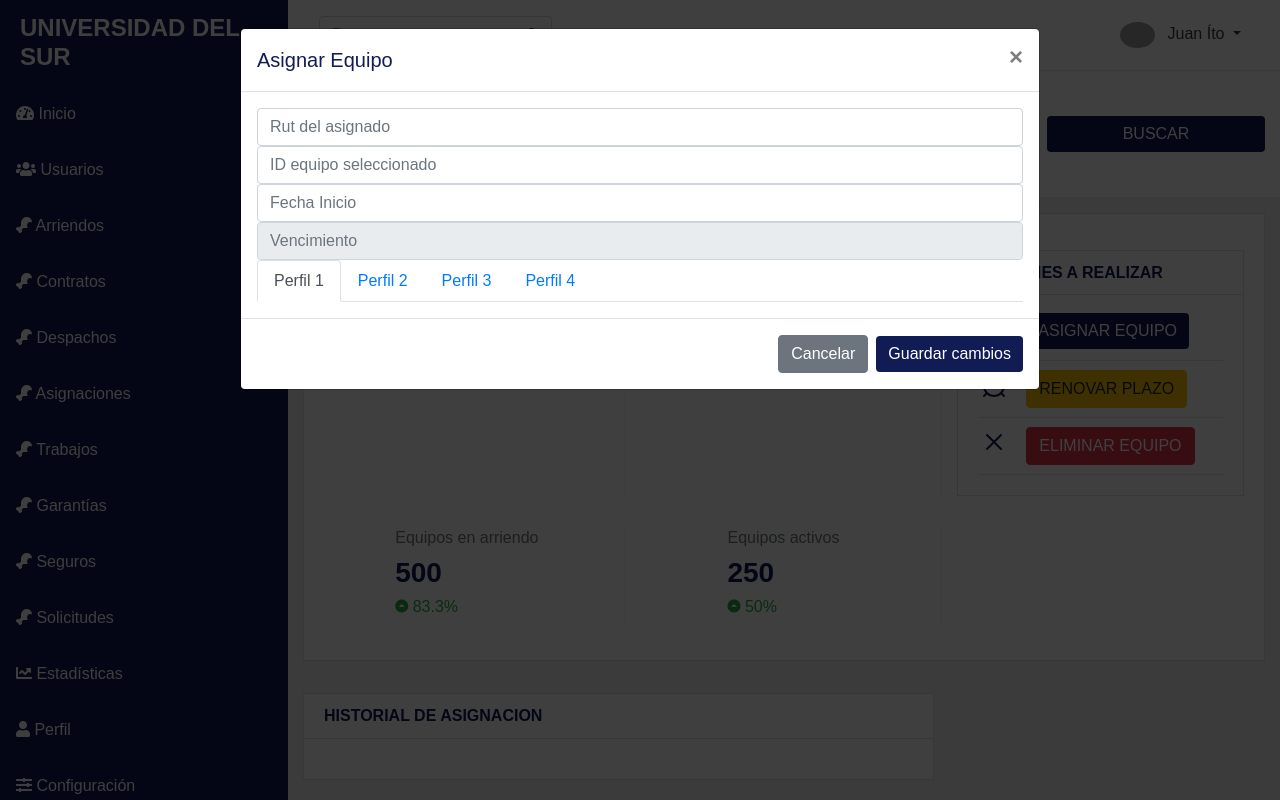
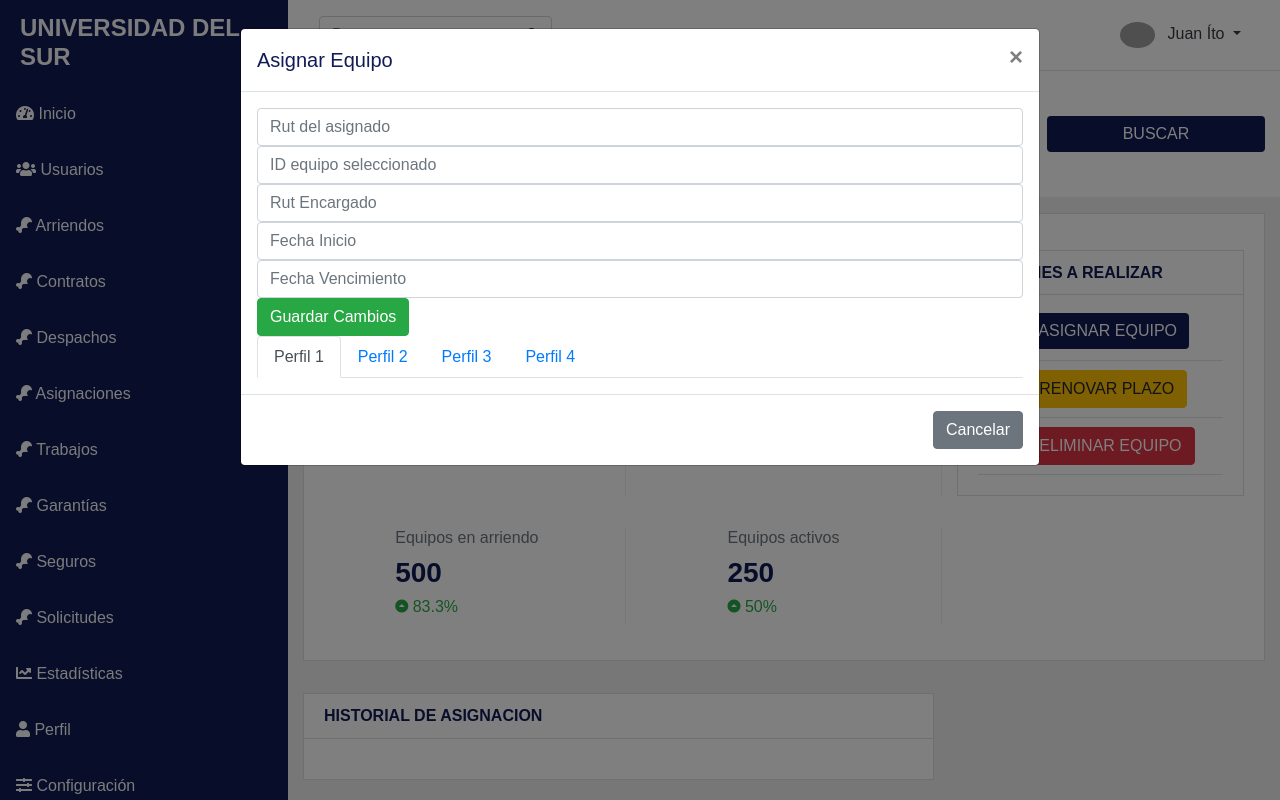
Before and after one commit to Oskhar-ogg/ISW2021A, a PHP site: page /asignaciones/asignaciones.php in a window 1280 px wide, after a click on "ASIGNAR EQUIPO". Run offline with PHP 8.4, Linux system fonts and the light colour scheme; data that the repository does not hold is empty; some libraries are stand-ins or nearby versions; some web fonts are replaced; grey boxes are pictures that could not be loaded.

Commit message:
Update asignaciones.php

```diff
--- a/asignaciones/asignaciones.php
+++ b/asignaciones/asignaciones.php
@@ -1,5 +1,5 @@
 <!-- --------------head------------------ -->
-<?php include('../partes/head.php') ?>
+<?php include('../partes/head.php')?>
 <!-- --------------fin head-------------- -->
 <?php include("../conexion/conexion.php");
 $Consulta_asignacion = "SELECT * FROM asignacion";
@@ -11,31 +11,32 @@ $Consulta_asignacion = "SELECT * FROM asignacion";
 <script src="https://stackpath.bootstrapcdn.com/bootstrap/4.3.1/js/bootstrap.min.js" integrity="sha384-JjSmVgyd0p3pXB1rRibZUAYoIIy6OrQ6VrjIEaFf/nJGzIxFDsf4x0xIM+B07jRM" crossorigin="anonymous"></script>
 <script src="https://cdn.jsdelivr.net/npm/chart.js@2.9.3/dist/Chart.min.js" integrity="sha256-R4pqcOYV8lt7snxMQO/HSbVCFRPMdrhAFMH+vr9giYI=" crossorigin="anonymous"></script>
 
-<!-- -----------------------------------------------LOADING CALENDAR---------------------------------------------------->
+
+<!-- -----------------------------------------------TEST---------------------------------------------------->
 <!-- jQuery -->
-<script src="https://code.jquery.com/jquery-3.3.1.slim.min.js"></script>
+<script src="https://code.jquery.com/jquery-3.3.1.slim.min.js%22%3E"></script>
 
 <!-- Bootstrap Js -->
-<script src="https://maxcdn.bootstrapcdn.com/bootstrap/4.1.3/js/bootstrap.bundle.min.js"></script>
+<script src="https://maxcdn.bootstrapcdn.com/bootstrap/4.1.3/js/bootstrap.bundle.min.js%22%3E"></script>
 
 <!-- Datepicker CSS -->
-<link rel="stylesheet" href="css/datepicker.css">
-
+<link rel="stylesheet" href="../libs/css/datepicker.css">
 
 <!-- Datepicker JS-->
-<script src="js/datepicker.js"></script>
+<script src="../libs/js/datepicker.js"></script>
 
 <script>
   $(function() {
         $('[data-toggle="datepicker"]').datepicker({
           autoHide: true,
           zIndex: 2048,
+
         });
       });
 </script>
 
-<!-- --------------------------------------------FIN LOADING CALENDAR--------------------------------------------------->
 
+<!-- --------------------------------------------FINTEST--------------------------------------------------->
 <body>
   <div class="d-flex" id="content-wrapper">
     <!-- -----------------------sideBar---------------------- -->
@@ -178,6 +179,7 @@ $Consulta_asignacion = "SELECT * FROM asignacion";
       </div>
     </div>
   </div>
+
   <!-----------------------------------------------------------------------Modal ASIGNAR EQUIPO---------------------------------------------------->
   <div class="modal fade" id="modalAsigEqui" tabindex="6" role="dialog" aria-labelledby="exampleModalLabel" aria-hidden="true">
     <div class="modal-dialog modal-lg" role="document">
@@ -189,13 +191,14 @@ $Consulta_asignacion = "SELECT * FROM asignacion";
           </button>
         </div>
         <div class="modal-body">
-          <input class="form-control" id="Rut-Asignado" placeholder="Rut del asignado">
-          <input class="form-control" id="ID_equipo_s" placeholder="ID equipo seleccionado">
-          <input class="form-control" id="Fecha-Inicio" data-toggle="datepicker" placeholder="Fecha Inicio">
-          <input class="form-control" id="Fecha-Fin" data-toggle="datepicker" placeholder="Vencimiento" readonly ="">
-
-
-
+          <form method="post" id="form_asignacion" action="GuardarAsig.php">
+            <input class="form-control" type="text" name="Rut-Asignado" id="Rut-Asignado" placeholder="Rut del asignado">
+            <input class="form-control" type="text" name="ID_equipo_s" id="ID_equipo_s" placeholder="ID equipo seleccionado">
+            <input class="form-control" type="text" name="Rut-encargado" id="Rut-encargado" placeholder="Rut Encargado">
+            <input type="text" class="form-control" data-toggle="datepicker" id="Fecha-Inicio" placeholder="Fecha Inicio">
+            <input type="text" class="form-control" data-toggle="datepicker" id="Fecha-Fin" placeholder="Fecha Vencimiento">
+            <input type="submit" name="submit" id="submit" value="Guardar Cambios" class="btn btn-success">
+          </form>
           <div>
             <ul class="nav nav-tabs" id="myTab" role="tablist">
               <li class="nav-item">
@@ -251,7 +254,8 @@ $Consulta_asignacion = "SELECT * FROM asignacion";
                       <td>
                         <div class="table__item"> Fuente <br> <?php echo $row["fuente"]; ?></div>
                       </td>
-                    <?php } mysqli_free_result($resultado); ?>
+                    <?php }
+                  mysqli_free_result($resultado); ?>
                   </table>
               </div>
               <div class="tab-pane fade" id="Perfil_2" role="tabpanel" aria-labelledby="Perfil_2-tab">
@@ -293,7 +297,8 @@ $Consulta_asignacion = "SELECT * FROM asignacion";
                       <td>
                         <div class="table__item"> Fuente <br> <?php echo $row["fuente"]; ?></div>
                       </td>
-                    <?php } mysqli_free_result($resultado);?>
+                    <?php }
+                  mysqli_free_result($resultado); ?>
                   </table>
               </div>
               <div class="tab-pane fade" id="Perfil_3" role="tabpanel" aria-labelledby="Perfil_3-tab">
@@ -335,7 +340,8 @@ $Consulta_asignacion = "SELECT * FROM asignacion";
                       <td>
                         <div class="table__item"> Fuente <br> <?php echo $row["fuente"]; ?></div>
                       </td>
-                    <?php } mysqli_free_result($resultado);?>
+                    <?php }
+                  mysqli_free_result($resultado); ?>
                   </table>
               </div>
               <div class="tab-pane fade" id="Perfil_4" role="tabpanel" aria-labelledby="Perfil_4-tab">
@@ -377,19 +383,22 @@ $Consulta_asignacion = "SELECT * FROM asignacion";
                       <td>
                         <div class="table__item"> Fuente <br> <?php echo $row["fuente"]; ?></div>
                       </td>
-                    <?php } mysqli_free_result($resultado); ?>
+                    <?php }
+                  mysqli_free_result($resultado); ?>
                   </table>
               </div>
             </div>
           </div>
+
         </div>
         <div class="modal-footer">
           <button type="button" class="btn btn-secondary" data-dismiss="modal">Cancelar</button>
-          <button type="button" class="btn btn-primary" id="Guardar_asignacion">Guardar cambios</button>
         </div>
       </div>
     </div>
   </div>
+
+
   <!------------------------------------------------------------------------------------------------ FIN MODAL ASIGNACION ------------------------------------------------------------------------------>
 
   <!------------------------------------------------------------------------------------------------- MODAL RENOVAR PLAZO ------------------------------------------------------------------------------>
@@ -408,7 +417,7 @@ $Consulta_asignacion = "SELECT * FROM asignacion";
               <input class="form-control" id="IDEQUIPO" placeholder="ID">
             </li>
             <li class="list-group-item"> Nueva Fecha de Vencimiento
-            <input class="form-control" id="Fecha-Inicio" data-toggle="datepicker" placeholder="Nueva Fecha Vencimiento">
+              <input class="form-control" id="Nueva_Fecha" placeholder="Fecha_Nueva">
             </li>
 
           </ul>
```
Lines whose indentation alone changed are shown as unchanged.
